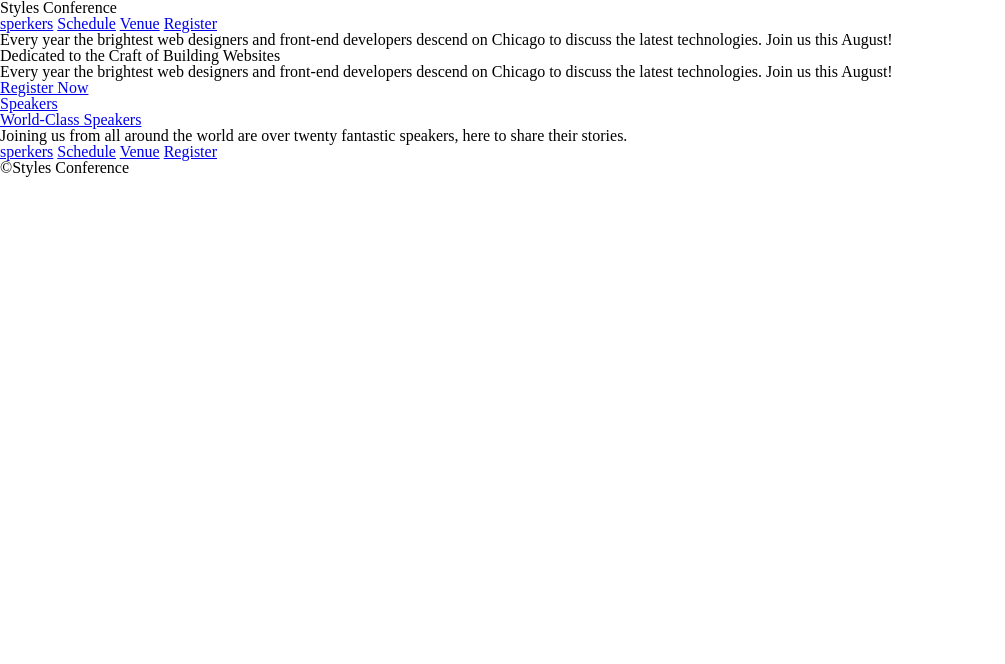
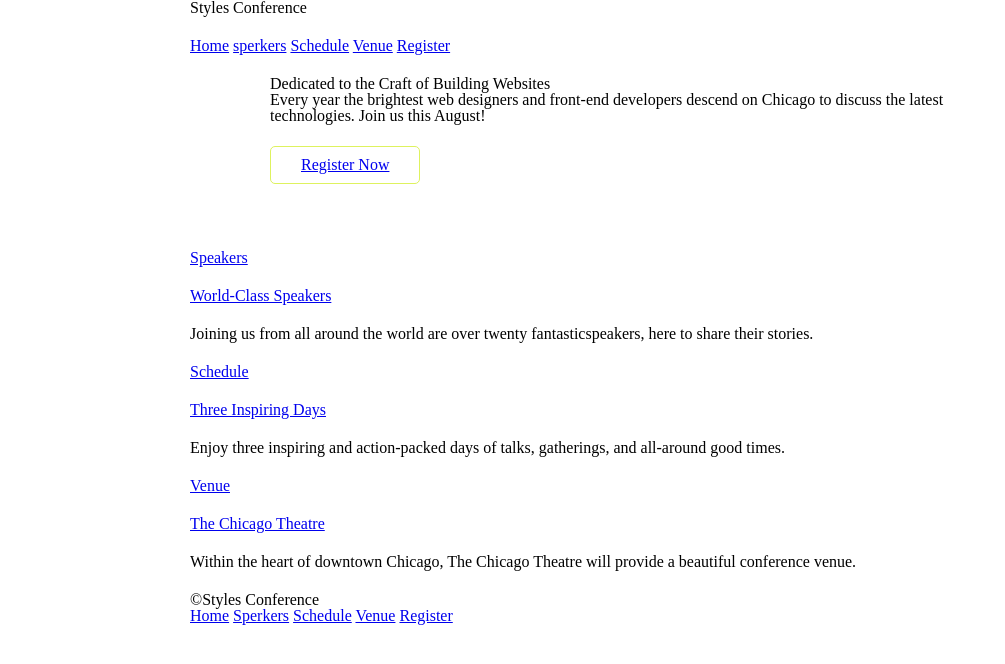
Before and after one commit to JinCheng87/HTML, a plain HTML site: page assets/index.html in a window 1280 px wide. Shown: the whole page, without its empty margins (0-1005 px from the left). Drawn offline with Linux system fonts and the light colour scheme.

Commit message:
lesson 3

```diff
--- a/assets/index.html
+++ b/assets/index.html
@@ -6,36 +6,52 @@
     <link rel="stylesheet" href="stylesheets/main.css">
   </head>
   <body>
-    <header>
+    <header class="container">
       <h1>Styles Conference</h1>
     <nav>
+      <a href="index.html">Home</a>
       <a href="speakers.html">sperkers</a>
       <a href="schedule.html">Schedule</a>
       <a href="venue.html">Venue</a>
       <a href="register.html">Register</a>
     </nav>
-    <p>Every year the brightest web designers and front-end developers descend on Chicago to discuss the latest technologies. Join us this August!</p>
     </header>
-    <section>
+    <section class="container">
+      <section class="hero">
         <h2>Dedicated to the Craft of Building Websites</h2>
         <p>Every year the brightest web designers and front-end developers descend on Chicago to discuss the latest technologies. Join us this August!</p>
-      <a href="register">Register Now</a>
+        <a class="btn btn-alt" href="register">Register Now</a>
+      </section>
       <section>
-        <a href="speakers">
+       <a href="speakers.html">
          <h5>Speakers</h5>
          <h3>World-Class Speakers</h3>
        </a>
-        <p>Joining us from all around the world are over twenty fantastic speakers, here to share their stories.</p>
+       <p>Joining us from all around the world are over twenty fantasticspeakers, here to share their stories.</p>
       </section>
+      <section>
+       <a href="schedule.html">
+       <h5>Schedule</h5>
+       <h3>Three Inspiring Days</h3>
+       </a>
+       <p>Enjoy three inspiring and action-packed days of talks, gatherings, and all-around good times.</p>
+      </section>
+      <section>
+       <a href="venue.html">
+         <h5>Venue</h5>
+         <h3>The Chicago Theatre</h3>
+       </a>
+         <p>Within the heart of downtown Chicago, The Chicago Theatre will provide a beautiful conference venue.</p>
     </section>
     <footer>
+      <small>&copy;Styles Conference</small>
       <nav>
-        <a href="speakers.html">sperkers</a>
+        <a href="home.html">Home</a>
+        <a href="speakers.html">Sperkers</a>
         <a href="schedule.html">Schedule</a>
         <a href="venue.html">Venue</a>
         <a href="register.html">Register</a>
       </nav>
-      <small>&copy;Styles Conference</small>
     </footer>
   </body>
 </html>
--- a/assets/stylesheets/main.css
+++ b/assets/stylesheets/main.css
@@ -61,3 +61,18 @@ table {
   padding-right: 30px;
   width: 960px;
 }
+h1,h3,h4,h5,p{
+  margin-bottom: 22px;
+}
+.btn{
+  border-radius: 5px;
+  display: inline-block;
+  margin:0;
+}
+.btn-alt{
+  border: 1px solid #def25e;
+  padding: 10px 30px;
+}
+.hero{
+  padding: 22px 80px 66px 80px;
+}
```
Also changed, not shown: assets/register.html (+12 -1 lines), assets/schedule.html (+12 -1 lines), assets/venue.html (added, +20 -0 lines), assets/venus.html (deleted, +0 -9 lines). Lines whose indentation alone changed are shown as unchanged.
